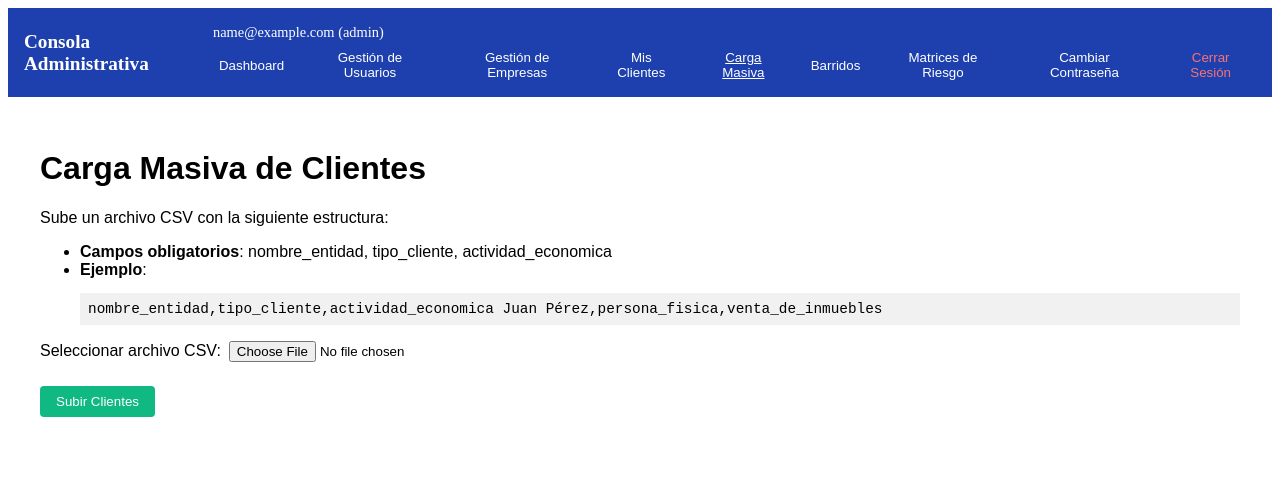
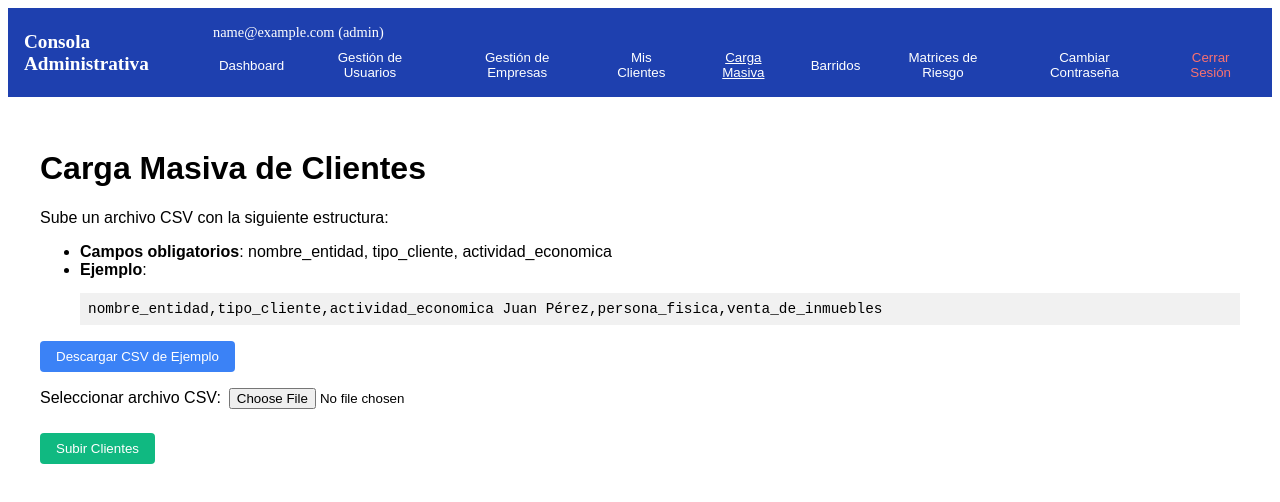
Before and after one commit to IsraelRomeroCastellanos/plataforma-cumplimiento-mvp, a Next.js app in the folder frontend/: page /cliente/carga-masiva in a window 1280 px wide. Shown: the top 502 px of the page. Built offline with nearby package versions, Linux system fonts and the light colour scheme; sample sign-in values are in the browser's storage.

Commit message:
feat: carga masiva con descarga de ejemplo

```diff
--- a/frontend/pages/cliente/carga-masiva.tsx
+++ b/frontend/pages/cliente/carga-masiva.tsx
@@ -12,6 +12,22 @@ export default function CargaMasiva() {
   const [loading, setLoading] = useState(false);
   const router = useRouter();
 
+  // ✅ Función para descargar CSV de ejemplo
+  const downloadExample = () => {
+    const csvContent = `nombre_entidad,tipo_cliente,actividad_economica
+Joyeros de México,persona_moral,venta_de_joyas
+María López,persona_fisica,servicios_profesionales`;
+    const blob = new Blob([csvContent], { type: 'text/csv;charset=utf-8;' });
+    const url = URL.createObjectURL(blob);
+    const link = document.createElement('a');
+    link.setAttribute('href', url);
+    link.setAttribute('download', 'ejemplo_clientes.csv');
+    link.style.visibility = 'hidden';
+    document.body.appendChild(link);
+    link.click();
+    document.body.removeChild(link);
+  };
+
   const handleFileChange = (e: React.ChangeEvent<HTMLInputElement>) => {
     const selectedFile = e.target.files?.[0];
     if (!selectedFile) return;
@@ -25,7 +41,6 @@ export default function CargaMasiva() {
     setError('');
     setSuccess('');
 
-    // Leer el archivo como texto (UTF-8)
     const reader = new FileReader();
     reader.onload = (event) => {
       const text = event.target?.result as string;
@@ -56,7 +71,6 @@ export default function CargaMasiva() {
         headers: { Authorization: `Bearer ${token}` }
       });
       setSuccess(`✅ ${res.data.message}`);
-      // Limpiar formulario
       setFile(null);
       setCsvContent('');
       (document.getElementById('fileInput') as HTMLInputElement).value = '';
@@ -82,6 +96,23 @@ Juan Pérez,persona_fisica,venta_de_inmuebles
             </pre>
           </li>
         </ul>
+
+        <div style={{ marginBottom: '1rem' }}>
+          <button
+            type="button"
+            onClick={downloadExample}
+            style={{
+              padding: '0.5rem 1rem',
+              backgroundColor: '#3b82f6',
+              color: 'white',
+              border: 'none',
+              borderRadius: '4px',
+              cursor: 'pointer'
+            }}
+          >
+            Descargar CSV de Ejemplo
+          </button>
+        </div>
 
         <form onSubmit={handleSubmit} style={{ marginTop: '1rem' }}>
           <div style={{ marginBottom: '1rem' }}>
```
